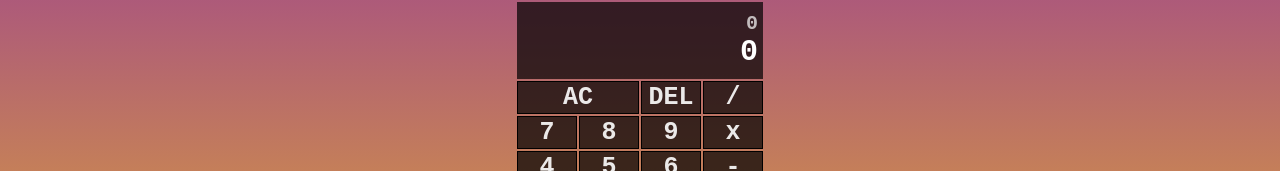
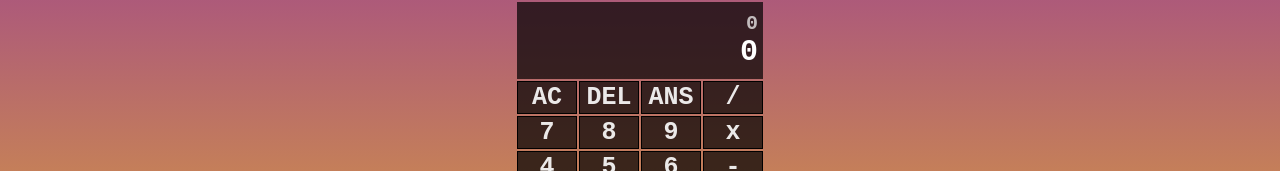
Before and after one commit to Alexreid95/BasicCalculator, a plain HTML site: page index.html in a window 1280 px wide. Shown: the part 272-443 px from the top of the page. Drawn offline with Linux system fonts and the light colour scheme.

Commit message:
index.html, added ANS button

```diff
--- a/index.html
+++ b/index.html
@@ -16,8 +16,9 @@
         <div class="previous-output"></div>
         <div class="current-output"></div>
       </div>
-      <button class="span-two" onclick="initCalculator()">AC</button>
+      <button onclick="initCalculator()">AC</button>
       <button onclick="back()">DEL</button>
+      <button onclick="insertANS()">ANS</button>
       <button onclick="chooseOperator('/')">/</button>
       <button onclick="insertNumber(7)">7</button>
       <button onclick="insertNumber(8)">8</button>
```
